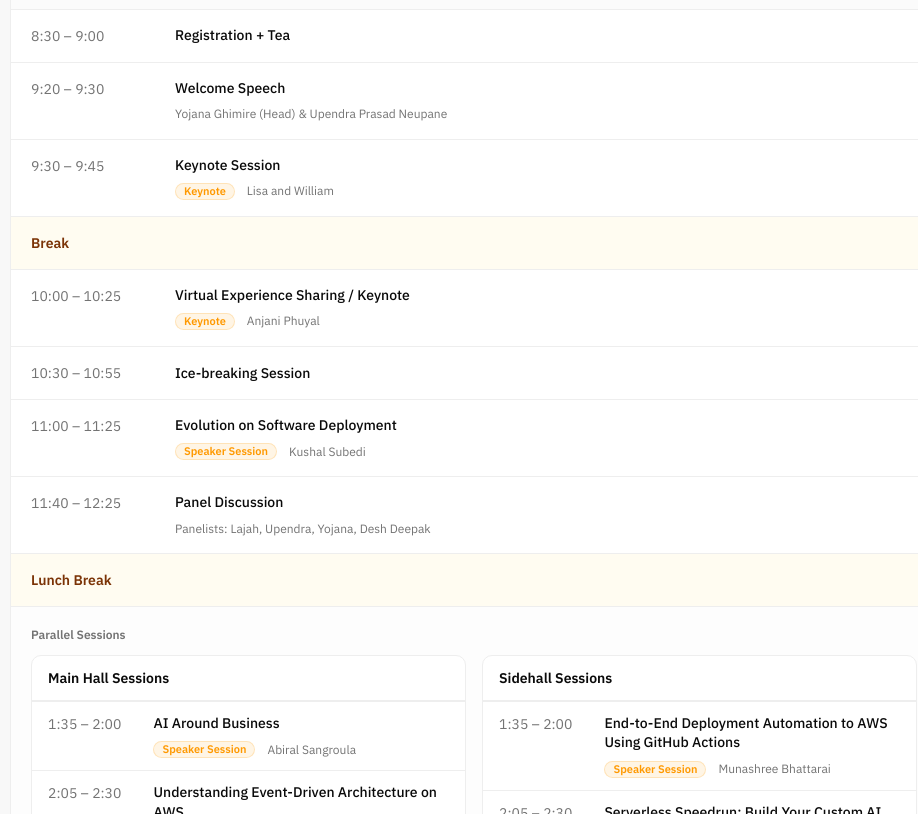
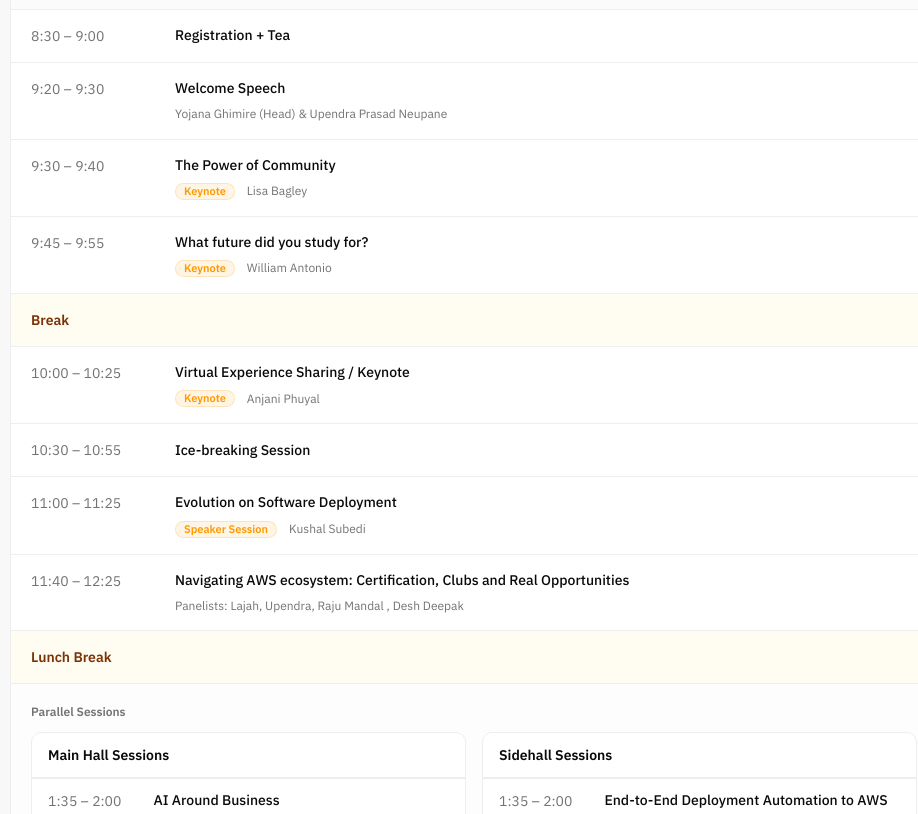
Before and after one commit to SuzalShrestha/aws-scd, a Next.js app: page / in a window 1280 px wide. Shown: the part 5880-6694 px from the top of the page, without its empty margins (166-1084 px from the left). Built offline with nearby package versions, Linux system fonts and the light colour scheme; no server answers.

Commit message:
minor designation and schedule fixes

```diff
--- a/src/constants/KeynoteSpeakers.ts
+++ b/src/constants/KeynoteSpeakers.ts
@@ -18,7 +18,7 @@
     {
         id: 2,
         name: 'Lisa Bagley',
-        designation: 'Global Lead | AWS Cloud Clubs | AWS',
+        designation: 'Global Lead of AWS Cloud Clubs',
         image: '/keynote%20speakers/lisa-bagley.jpg',
         linkedin: 'https://www.linkedin.com/in/lisa-bagley-cpacc-0b16b47/',
     },
--- a/src/constants/Schedules.ts
+++ b/src/constants/Schedules.ts
@@ -41,14 +41,21 @@
     },
     {
                     id: 'keynote-1',
-                    time: '9:30 – 9:45',
-                    topic: 'Keynote Session',
+                    time: '9:30 – 9:40',
+                    topic: 'The Power of Community',
                     type: 'Keynote',
-                    speaker: 'Lisa and William',
+                    speaker: 'Lisa Bagley',
+    },
+    {
+                    id: 'keynote-2',
+                    time: '9:45 – 9:55',
+                    topic: 'What future did you study for? ',
+                    type: 'Keynote',
+                    speaker: 'William Antonio',
     },
     {
                     id: 'morning-break-1',
-                    time: '9:45 – 10:00',
+                    time: '9:55 – 10:00',
                     topic: 'Break',
                     isBreak: true,
                 },
@@ -74,8 +81,8 @@
     {
                     id: 'panel-discussion',
                     time: '11:40 – 12:25',
-                    topic: 'Panel Discussion',
-                    speaker: 'Panelists: Lajah, Upendra, Yojana, Desh Deepak',
+                    topic: 'Navigating AWS ecosystem: Certification, Clubs and Real Opportunities',
+                    speaker: 'Panelists: Lajah, Upendra, Raju Mandal , Desh Deepak',
     },
     {
                     id: 'lunch-break',
```
